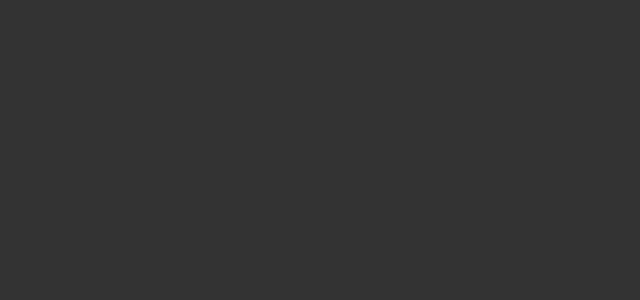
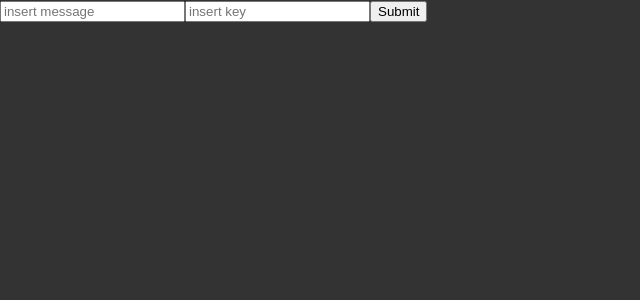
Before and after one commit to mjDruMango/CapstoneMJ, a React (Create React App) app in the folder capfrontend/: page /VigDecrypt in a window 1280 px wide. Shown: the top 300 px of the page, without its empty margins (0-640 px from the left). Built offline with nearby package versions, Linux system fonts and the light colour scheme.

Commit message:
Vigenere decrypt
done do

```diff
--- a/capfrontend/src/pages/Vigenere/Decrypt.js
+++ b/capfrontend/src/pages/Vigenere/Decrypt.js
@@ -2,9 +2,52 @@ import React, { useState } from 'react';
 import axios from 'axios';
 
 const VigDecrypt = () => {
-    const [textData, setTextData] = useState(null)
-    const [key, setKey] = useState(null)
+    const [textData, setTextData] = useState(null);
+    const [key, setKey] = useState(null);
+
+    const [decryptedText, setDecryptedText] = useState(null);
+
+    const handleKeyChange = (e) => {
+        var keyInput = e.target.value;
+        keyInput = keyInput.replace(/[^A-Za-z]/ig, "");
+        setKey(keyInput);
+    };
+
+    const handleTextChange = (e) => {
+        setTextData(e.target.value);
+    };
+
+    const grabAPI = async () => {
+        const data = {
+            'message': textData,
+            'key': key
+        }
+        await axios.post('http://localhost:8000/api/vig-decrypt/', data, {
+                headers: { 'Content-Type': 'application/json' },
+            }).then(response => {
+                console.log(response);
+                setDecryptedText(response.data.message);
+            })
+    };
+
+    const handleSubmit = async (e) => {
+        e.preventDefault();
+
+        await grabAPI();
+    };
+    return(
+        <div>
+            <form onSubmit={handleSubmit}>
+                <input type='text' placeholder='insert message' onChange={handleTextChange}/>
+                <input type='text' placeholder='insert key' onChange={handleKeyChange}/>
+                <button type='submit'>Submit</button>
+            </form>
+            {decryptedText && (
+                <p>Decrypted Text: {decryptedText}</p>
+            )}
+        </div>
+    );
 
 }
 
-export default VigDecrypt
+export default VigDecrypt;
```
